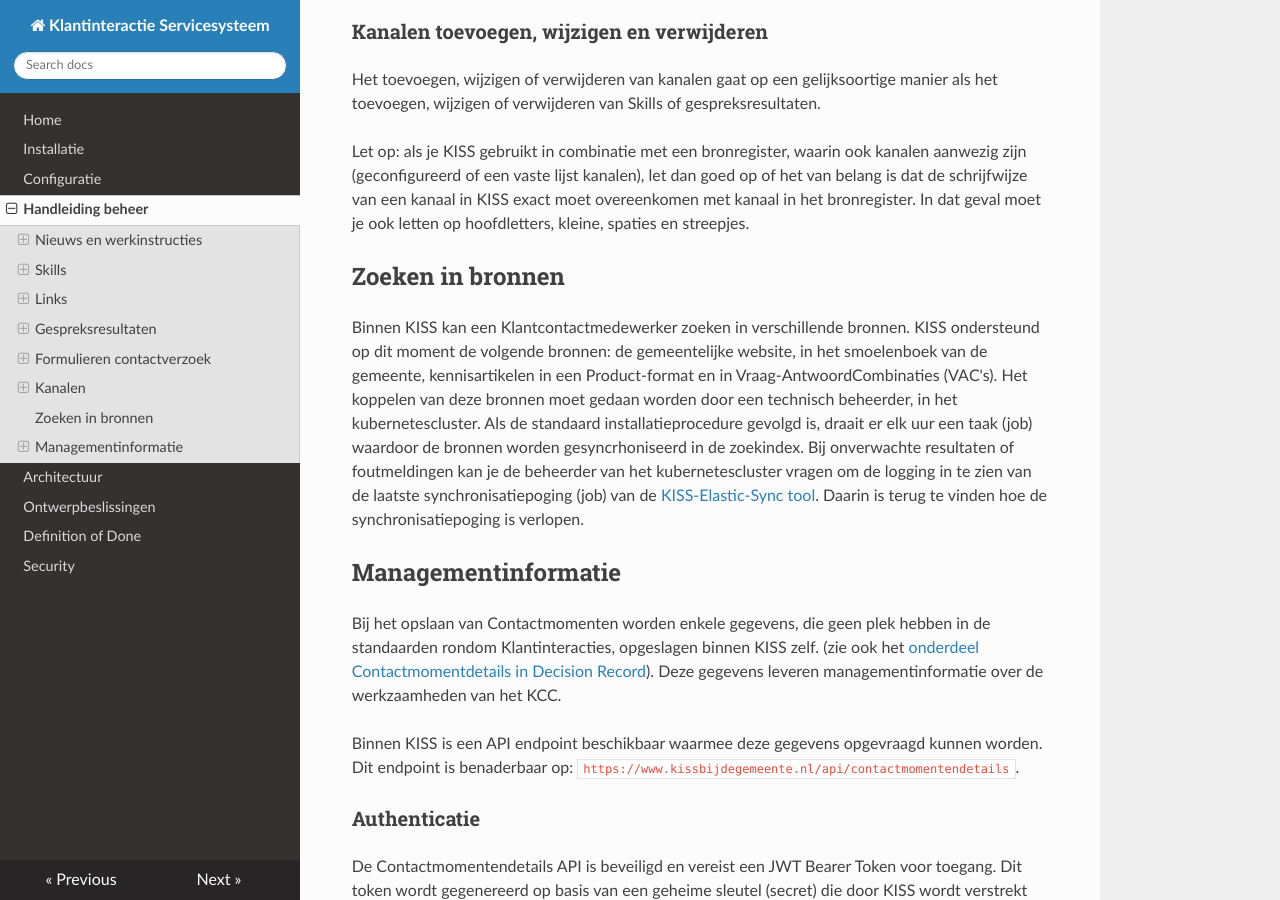
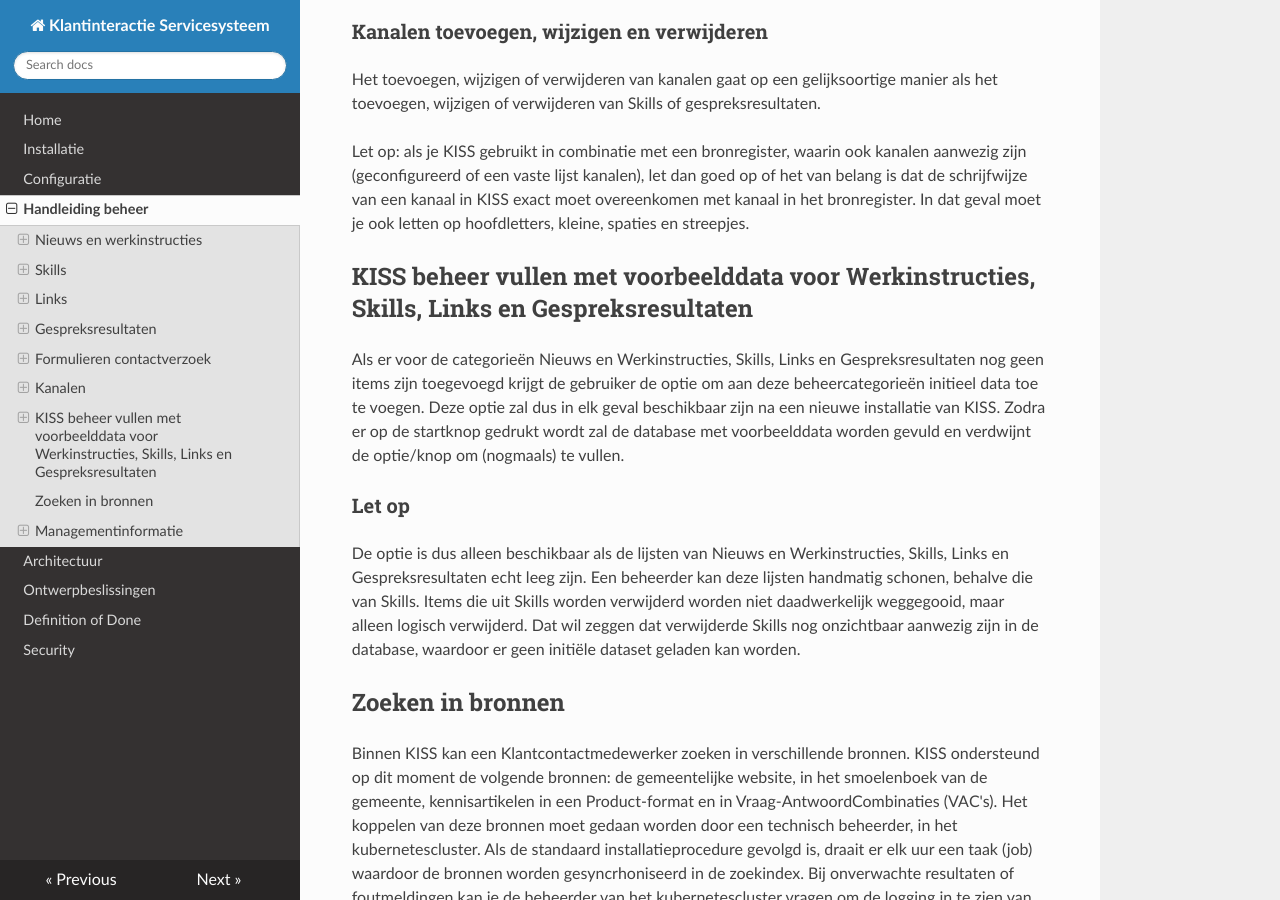
Before and after one commit to Klantinteractie-Servicesysteem/.github, an MkDocs documentation site: the page built from docs/MANUAL.md, in a window 1280 px wide and 900 px high, scrolled down 21896 px. Built offline with MkDocs 1.6.1, drawn with Linux system fonts in a browser that asks for light colours; nearby versions of some CDN libraries.

Commit message:
Update MANUAL.md
Voorbeelddata voor Werkinstructies, Skills, Links en Gespreksresultaten

```diff
--- a/docs/MANUAL.md
+++ b/docs/MANUAL.md
@@ -322,6 +322,15 @@
 Let op: als je KISS gebruikt in combinatie met een bronregister, waarin ook kanalen aanwezig zijn (geconfigureerd of een vaste lijst kanalen), let dan goed op of het van belang is dat de schrijfwijze van een kanaal in KISS exact moet overeenkomen met kanaal in het bronregister. In dat geval moet je ook letten op hoofdletters, kleine, spaties en streepjes.
 
 
+## KISS beheer vullen met voorbeelddata voor Werkinstructies, Skills, Links en Gespreksresultaten
+
+Als er voor de categorieën Nieuws en Werkinstructies, Skills, Links en Gespreksresultaten nog geen items zijn toegevoegd krijgt de gebruiker de optie om aan deze beheercategorieën initieel data toe te voegen. Deze optie zal dus in elk geval beschikbaar zijn na een nieuwe installatie van KISS. Zodra er op de startknop gedrukt wordt zal de database met voorbeelddata worden gevuld en verdwijnt de optie/knop om (nogmaals) te vullen.
+
+
+### Let op
+De optie is dus alleen beschikbaar als de lijsten van Nieuws en Werkinstructies, Skills, Links en Gespreksresultaten echt leeg zijn. Een beheerder kan deze lijsten handmatig schonen, behalve die van Skills. Items die uit Skills worden verwijderd worden niet daadwerkelijk weggegooid, maar alleen logisch verwijderd. Dat wil zeggen dat verwijderde Skills nog onzichtbaar aanwezig zijn in de database, waardoor er geen initiële dataset geladen kan worden.
+
+
 ## Zoeken in bronnen
 Binnen KISS kan een Klantcontactmedewerker zoeken in verschillende bronnen. KISS ondersteund op dit moment de volgende bronnen: de gemeentelijke website, in het smoelenboek van de gemeente, kennisartikelen in een Product-format en in Vraag-AntwoordCombinaties (VAC's). Het koppelen van deze bronnen moet gedaan worden door een technisch beheerder, in het kubernetescluster. Als de standaard installatieprocedure gevolgd is, draait er elk uur een taak (job) waardoor de bronnen worden gesyncrhoniseerd in de zoekindex. Bij onverwachte resultaten of foutmeldingen kan je de beheerder van het kubernetescluster vragen om de logging in te zien van de laatste synchronisatiepoging (job) van de [KISS-Elastic-Sync tool](https://github.com/Klantinteractie-Servicesysteem/KISS-Elastic-Sync). Daarin is terug te vinden hoe de synchronisatiepoging is verlopen.
 
```
